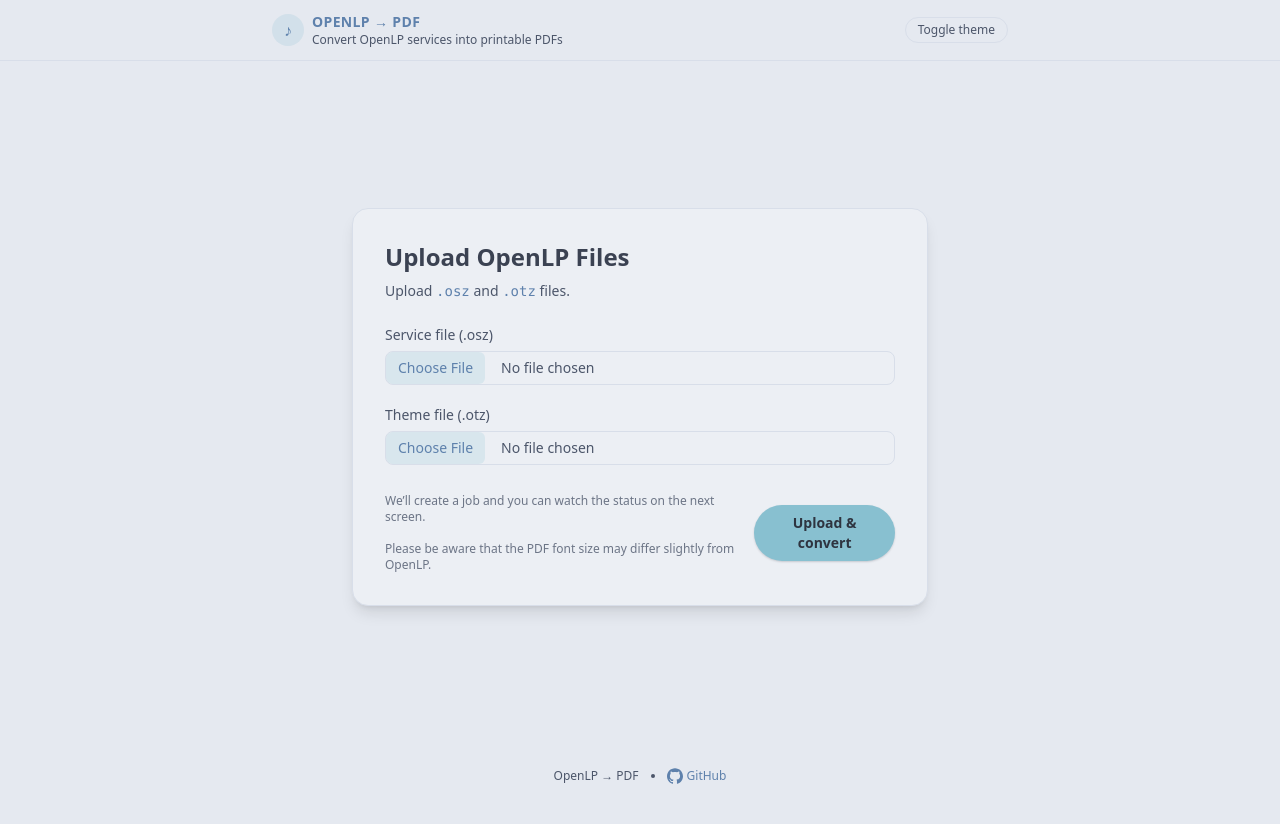
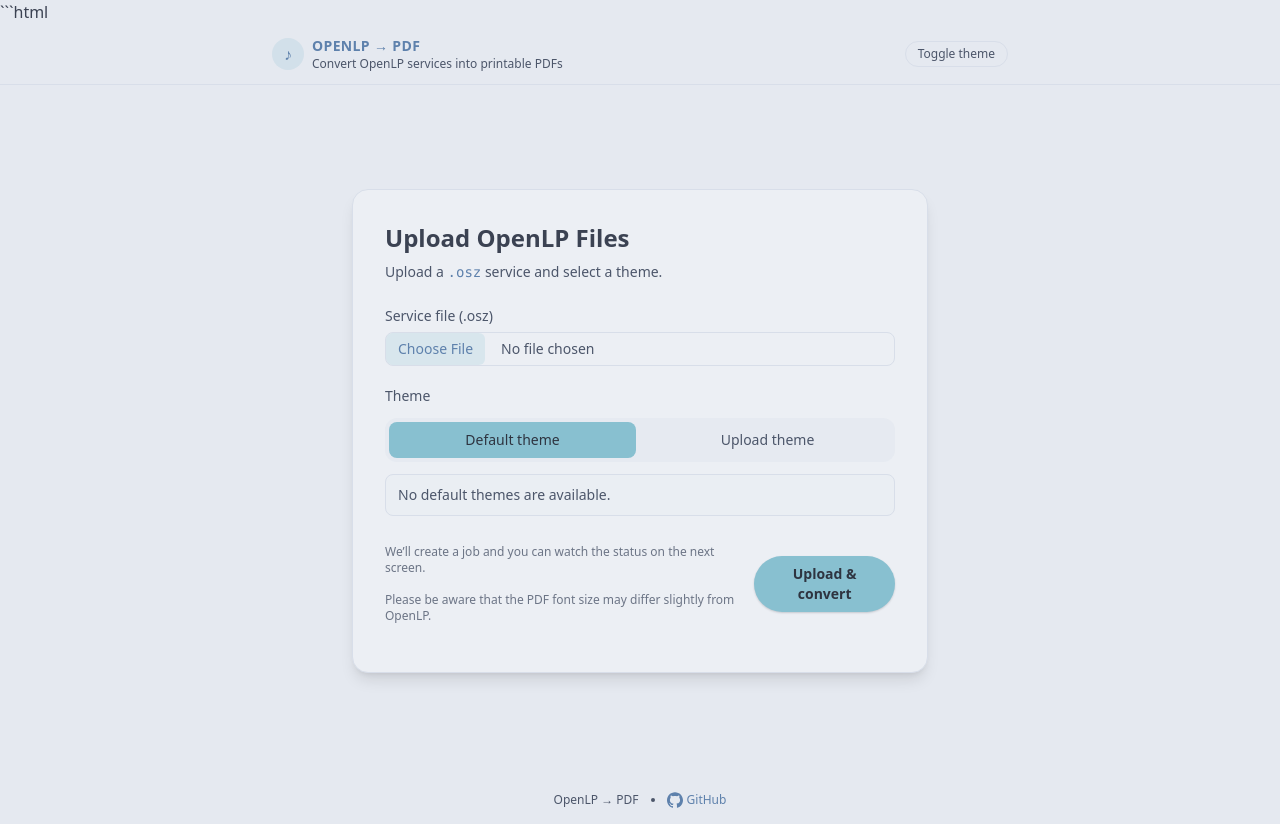
Before and after one commit to p-paul-jonathan/openlp-to-pdf-web, a Flask app: page / in a window 1280 px wide. Before the commit the page ends 784 px from the top, so only its background shows below. Run offline with Flask 3, Linux system fonts and the light colour scheme; some libraries are stand-ins or nearby versions.

Commit message:
Add Default Themes, listed under public

````diff
--- a/controllers/upload_controller.py
+++ b/controllers/upload_controller.py
@@ -1,28 +1,100 @@
-from flask import render_template, request, redirect, url_for, flash
+import os
+
+from flask import (
+    current_app,
+    flash,
+    redirect,
+    render_template,
+    request,
+    url_for,
+)
+
 from jobs import enqueue
 from jobs.uploader_job import UploaderJob
 from services.openlp_service import upload_files_to_tmp
 
+
 def index():
-    return render_template("index.html")
+    themes_dir = os.path.join(
+        current_app.root_path,
+        "public",
+        "themes",
+    )
+
+    themes = []
+
+    if os.path.isdir(themes_dir):
+        for filename in sorted(os.listdir(themes_dir)):
+            if filename.lower().endswith(".otz"):
+                themes.append({
+                    "name": os.path.splitext(filename)[0],
+                    "filename": filename,
+                })
+
+    return render_template(
+        "index.html",
+        themes=themes,
+    )
+
 
 def handle_upload():
     service_file = request.files.get("service_file")
     theme_file = request.files.get("theme_file")
 
-    if not service_file or not theme_file:
-        flash("Both service (.osz) and theme (.otz) files are required")
+    theme_source = request.form.get("theme_source", "default")
+    default_theme = request.form.get("default_theme")
+
+    if not service_file:
+        flash("Service (.osz) file is required")
         return redirect(url_for("web.home"))
 
-    job_id, service_file_path, theme_file_path = upload_files_to_tmp(service_file, theme_file)
+    if theme_source == "default":
+        if not default_theme:
+            flash("Please select a theme")
+            return redirect(url_for("web.home"))
+
+        themes_dir = os.path.join(
+            current_app.root_path,
+            "public",
+            "themes",
+        )
+
+        # Prevent path traversal
+        if os.path.basename(default_theme) != default_theme:
+            flash("Invalid theme")
+            return redirect(url_for("web.home"))
+
+        selected_theme_path = os.path.join(
+            themes_dir,
+            default_theme,
+        )
+
+        if not os.path.isfile(selected_theme_path):
+            flash("Selected theme was not found")
+            return redirect(url_for("web.home"))
+
+        job_id, service_file_path, theme_file_path = upload_files_to_tmp(
+            service_file,
+            theme_file_path=selected_theme_path,
+        )
+
+    else:
+        if not theme_file or not theme_file.filename:
+            flash("Please upload a theme (.otz) file")
+            return redirect(url_for("web.home"))
+
+        job_id, service_file_path, theme_file_path = upload_files_to_tmp(
+            service_file,
+            theme_file=theme_file,
+        )
 
     enqueue(
         UploaderJob,
         job_id,
         {
             "service_file_path": service_file_path,
-            "theme_file_path": theme_file_path
-        }
+            "theme_file_path": theme_file_path,
+        },
     )
 
     return redirect(url_for("web.get_job", job_id=job_id))
--- a/templates/index.html
+++ b/templates/index.html
@@ -1,3 +1,4 @@
+```html
 {% extends "base.html" %}
 {% block title %}OpenLP → PDF{% endblock %}
 
@@ -16,8 +17,8 @@ Convert OpenLP services into printable PDFs
     </h2>
 
     <p class="text-sm text-nord3 dark:text-nord4/80 mb-6">
-      Upload <span class="font-mono text-nord10 dark:text-nord8">.osz</span>
-      and <span class="font-mono text-nord10 dark:text-nord8">.otz</span> files.
+      Upload a <span class="font-mono text-nord10 dark:text-nord8">.osz</span>
+      service and select a theme.
     </p>
 
     <!-- Flash messages -->
@@ -37,12 +38,18 @@ Convert OpenLP services into printable PDFs
 
     <form method="POST" action="/upload" enctype="multipart/form-data" class="space-y-5">
 
+      <!-- Service file -->
       <div class="space-y-1.5">
         <label class="block text-sm font-medium text-nord3 dark:text-nord4">
           Service file (.osz)
         </label>
 
-        <input type="file" name="service_file" accept=".osz" required class="block w-full text-sm text-nord3 dark:text-nord4
+        <input
+          type="file"
+          name="service_file"
+          accept=".osz"
+          required
+          class="block w-full text-sm text-nord3 dark:text-nord4
                  file:mr-4 file:rounded-md file:border-0
                  file:bg-nord8/20 dark:file:bg-nord8/30
                  file:px-3 file:py-1.5 file:text-sm file:font-medium
@@ -50,15 +57,92 @@ Convert OpenLP services into printable PDFs
                  hover:file:bg-nord8/30 dark:hover:file:bg-nord8/40
                  bg-nord6 dark:bg-nord2
                  border border-nord4 dark:border-nord2
-                 rounded-lg focus:outline-none focus:ring-2 focus:ring-nord8/70" />
+                 rounded-lg focus:outline-none focus:ring-2 focus:ring-nord8/70"
+        />
       </div>
 
-      <div class="space-y-1.5">
+      <!-- Theme -->
+      <div class="space-y-3">
         <label class="block text-sm font-medium text-nord3 dark:text-nord4">
-          Theme file (.otz)
+          Theme
         </label>
 
-        <input type="file" name="theme_file" accept=".otz" required class="block w-full text-sm text-nord3 dark:text-nord4
+        <!-- Theme selector -->
+        <div class="grid grid-cols-2 gap-2 p-1 rounded-xl
+                    bg-nord4/30 dark:bg-nord2">
+
+          <button
+            type="button"
+            id="default-theme-tab"
+            class="theme-tab rounded-lg px-3 py-2 text-sm font-medium
+                   bg-nord8 text-nord0
+                   transition-colors">
+            Default theme
+          </button>
+
+          <button
+            type="button"
+            id="custom-theme-tab"
+            class="theme-tab rounded-lg px-3 py-2 text-sm font-medium
+                   text-nord3 dark:text-nord4
+                   hover:bg-nord6/60 dark:hover:bg-nord1/60
+                   transition-colors">
+            Upload theme
+          </button>
+
+        </div>
+
+        <input
+          type="hidden"
+          name="theme_source"
+          id="theme-source"
+          value="default"
+        />
+
+        <!-- Default theme -->
+        <div id="default-theme-panel" class="space-y-1.5">
+
+          {% if themes %}
+          <select
+            name="default_theme"
+            id="default-theme"
+            class="block w-full rounded-lg
+                   bg-nord6 dark:bg-nord2
+                   border border-nord4 dark:border-nord2
+                   px-3 py-2.5 text-sm
+                   text-nord3 dark:text-nord4
+                   focus:outline-none focus:ring-2 focus:ring-nord8/70"
+          >
+            {% for theme in themes %}
+            <option value="{{ theme.filename }}">
+              {{ theme.name | replace('_', ' ') | title }}
+            </option>
+            {% endfor %}
+          </select>
+
+          <p class="text-xs text-nord3/70 dark:text-nord4/70">
+            Choose one of the built-in OpenLP themes.
+          </p>
+
+          {% else %}
+          <div class="rounded-lg border border-nord4 dark:border-nord2
+                      bg-nord4/10 dark:bg-nord2/50
+                      px-3 py-2.5 text-sm text-nord3 dark:text-nord4">
+            No default themes are available.
+          </div>
+          {% endif %}
+
+        </div>
+
+        <!-- Custom theme -->
+        <div id="custom-theme-panel" class="hidden space-y-1.5">
+
+          <input
+            type="file"
+            name="theme_file"
+            accept=".otz"
+            disabled
+            class="block w-full text-sm text-nord3 dark:text-nord4
                    file:mr-4 file:rounded-md file:border-0
                    file:bg-nord8/20 dark:file:bg-nord8/30
                    file:px-3 file:py-1.5 file:text-sm file:font-medium
@@ -66,20 +150,31 @@ Convert OpenLP services into printable PDFs
                    hover:file:bg-nord8/30 dark:hover:file:bg-nord8/40
                    bg-nord6 dark:bg-nord2
                    border border-nord4 dark:border-nord2
-                 rounded-lg focus:outline-none focus:ring-2 focus:ring-nord8/70" />
+                   rounded-lg focus:outline-none focus:ring-2 focus:ring-nord8/70"
+          />
+
+          <p class="text-xs text-nord3/70 dark:text-nord4/70">
+            Upload your own OpenLP <span class="font-mono">.otz</span> theme.
+          </p>
+
+        </div>
       </div>
 
+      <!-- Submit -->
       <div class="pt-2 flex items-center justify-between gap-3">
         <p class="text-xs text-nord3/80 dark:text-nord4/70">
           We’ll create a job and you can watch the status on the next screen.<br><br>
           Please be aware that the PDF font size may differ slightly from OpenLP.
         </p>
 
-        <button type="submit" class="inline-flex items-center gap-2 rounded-full
+        <button
+          type="submit"
+          class="inline-flex items-center gap-2 rounded-full
                  bg-nord8 hover:bg-nord10 text-nord0
                  dark:bg-nord8 dark:hover:bg-nord9 dark:text-nord0
                  px-4 py-2 text-sm font-semibold
-                 shadow-sm shadow-nord0/20 transition-colors">
+                 shadow-sm shadow-nord0/20 transition-colors"
+        >
           Upload &amp; convert
         </button>
       </div>
@@ -88,4 +183,72 @@ Convert OpenLP services into printable PDFs
 
   </div>
 </div>
+
+<script>
+  const themeSource = document.getElementById("theme-source");
+
+  const defaultTab = document.getElementById("default-theme-tab");
+  const customTab = document.getElementById("custom-theme-tab");
+
+  const defaultPanel = document.getElementById("default-theme-panel");
+  const customPanel = document.getElementById("custom-theme-panel");
+
+  const defaultSelect = document.getElementById("default-theme");
+  const customInput = customPanel.querySelector('input[type="file"]');
+
+  function setActiveTab(activeTab, inactiveTab) {
+    activeTab.classList.add("bg-nord8", "text-nord0");
+
+    activeTab.classList.remove(
+      "text-nord3",
+      "dark:text-nord4",
+      "hover:bg-nord6/60",
+      "dark:hover:bg-nord1/60"
+    );
+
+    inactiveTab.classList.remove("bg-nord8", "text-nord0");
+
+    inactiveTab.classList.add(
+      "text-nord3",
+      "dark:text-nord4",
+      "hover:bg-nord6/60",
+      "dark:hover:bg-nord1/60"
+    );
+  }
+
+  function activateDefaultTheme() {
+    themeSource.value = "default";
+
+    defaultPanel.classList.remove("hidden");
+    customPanel.classList.add("hidden");
+
+    if (defaultSelect) {
+      defaultSelect.disabled = false;
+    }
+
+    customInput.disabled = true;
+
+    setActiveTab(defaultTab, customTab);
+  }
+
+  function activateCustomTheme() {
+    themeSource.value = "custom";
+
+    defaultPanel.classList.add("hidden");
+    customPanel.classList.remove("hidden");
+
+    if (defaultSelect) {
+      defaultSelect.disabled = true;
+    }
+
+    customInput.disabled = false;
+
+    setActiveTab(customTab, defaultTab);
+  }
+
+  defaultTab.addEventListener("click", activateDefaultTheme);
+  customTab.addEventListener("click", activateCustomTheme);
+</script>
+
 {% endblock %}
+```
````
Also changed, not shown: services/openlp_service.py (+26 -10 lines), 4 other files. Lines whose indentation alone changed are shown as unchanged.
